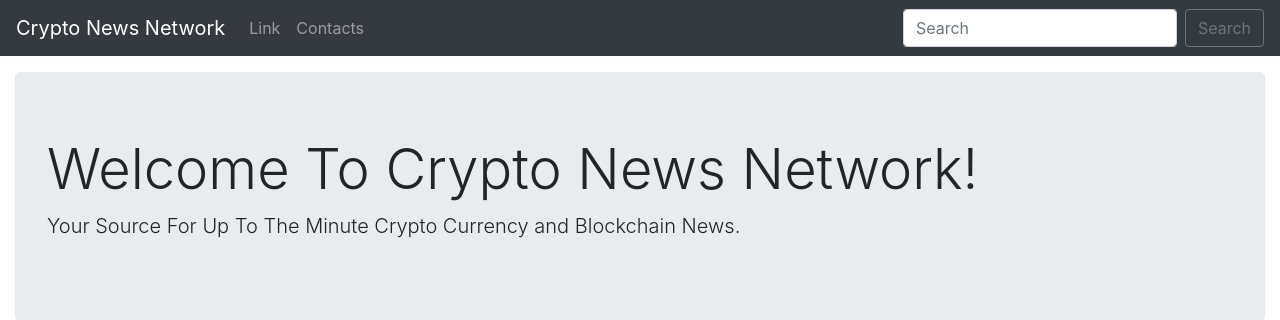
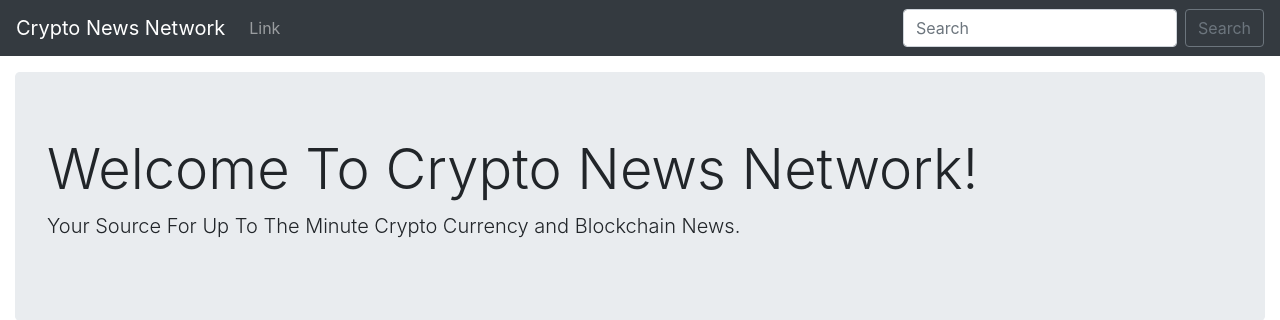
Before and after one commit to dpolyak/crypto_project, a Django app: template cripto/templates/home.html in a window 1280 px wide. Shown: the top 320 px of the page. Run offline with Django 3.2, Linux system fonts and the light colour scheme; the template is opened without the code that fills it, so the values that code supplies are empty; some libraries are stand-ins or nearby versions.

Commit message:
cleanup - removed additional code

```diff
--- a/cripto/templates/base.html
+++ b/cripto/templates/base.html
@@ -25,9 +25,6 @@
           </li-->
           <li class="nav-item">
             <a class="nav-link" href="#">Link</a>
-          </li>
-          <li class="nav-item">
-            <a class="nav-link" href="#">Contacts</a>
           </li>
           <!--li class="nav-item dropdown">
             <a class="nav-link dropdown-toggle" href="#" id="navbarDropdown" role="button" data-toggle="dropdown" aria-haspopup="true" aria-expanded="false">
--- a/cripto/templates/home.html
+++ b/cripto/templates/home.html
@@ -2,6 +2,7 @@
 
 {% block content %}
 
+<!-- Prices Block -->
 <div class="container">
 	<div class="row my-2">
 		{% for key, value in price.items %}
@@ -12,7 +13,7 @@
 	</div>
 </div>
 
-
+<!--  News block -->
 <div class="jumbotron">
   <h1 class="display-4">Welcome To Crypto News Network!</h1>
   <p class="lead">Your Source For Up To The Minute Crypto Currency and Blockchain News.</p>
--- a/cripto/urls.py
+++ b/cripto/urls.py
@@ -3,6 +3,4 @@ from . import views
 
 urlpatterns = [
     path('', views.home, name="home"),
-    path('home', views.home, name="home"),
-    path('contacts', views.contact_us, name="contact"),
 ]
```
